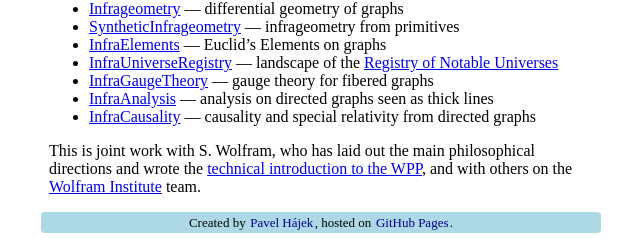
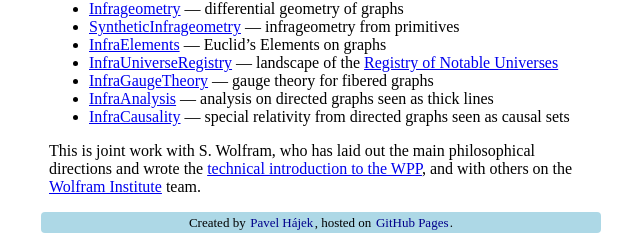
Before and after one commit to p135246/p135246.github.io, a Jekyll site: the page built from Wolfram/_posts/2026-05-30-infrageometry-manifesto.md, in a window 1280 px wide. Shown: the part 1170-1408 px from the top of the page, without its empty margins (319-959 px from the left). Built offline with Jekyll 4.4.1, drawn with Linux system fonts in a browser that asks for light colours; our own code applies the rules of GitHub Pages for plain Markdown files; comment, search, counter and statistics services are not loaded.

Commit message:
Reword the InfraCausality description

```diff
--- a/Wolfram/_posts/2026-05-30-infrageometry-manifesto.md
+++ b/Wolfram/_posts/2026-05-30-infrageometry-manifesto.md
@@ -45,7 +45,7 @@ I am currently developing the following repositories:
 - [InfraUniverseRegistry](https://github.com/WolframInstitute/InfraUniverseRegistry) — landscape of the [Registry of Notable Universes][registry]
 - [InfraGaugeTheory](https://github.com/WolframInstitute/InfraGaugeTheory) — gauge theory for fibered graphs
 - [InfraAnalysis](https://github.com/WolframInstitute/InfraAnalysis) — analysis on directed graphs seen as thick lines
-- [InfraCausality](https://github.com/WolframInstitute/InfraCausality) — causality and special relativity from directed graphs
+- [InfraCausality](https://github.com/WolframInstitute/InfraCausality) — special relativity from directed graphs seen as causal sets
 
 This is joint work with S. Wolfram, who has laid out the main philosophical directions and wrote the [technical introduction to the WPP](https://www.wolframphysics.org/technical-introduction/limiting-behavior-and-emergent-geometry/), and with others on the [Wolfram Institute][WI] team.
 
```
